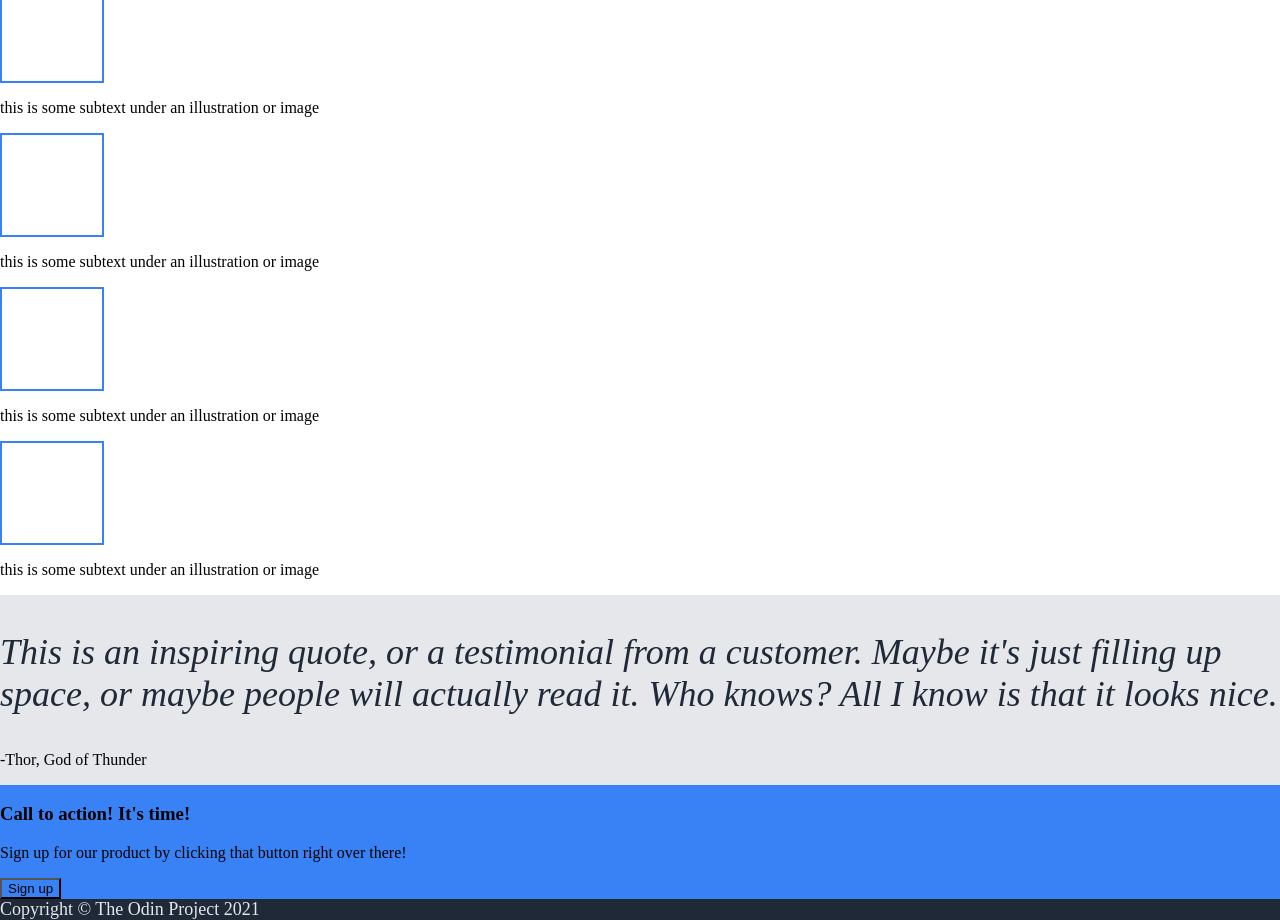
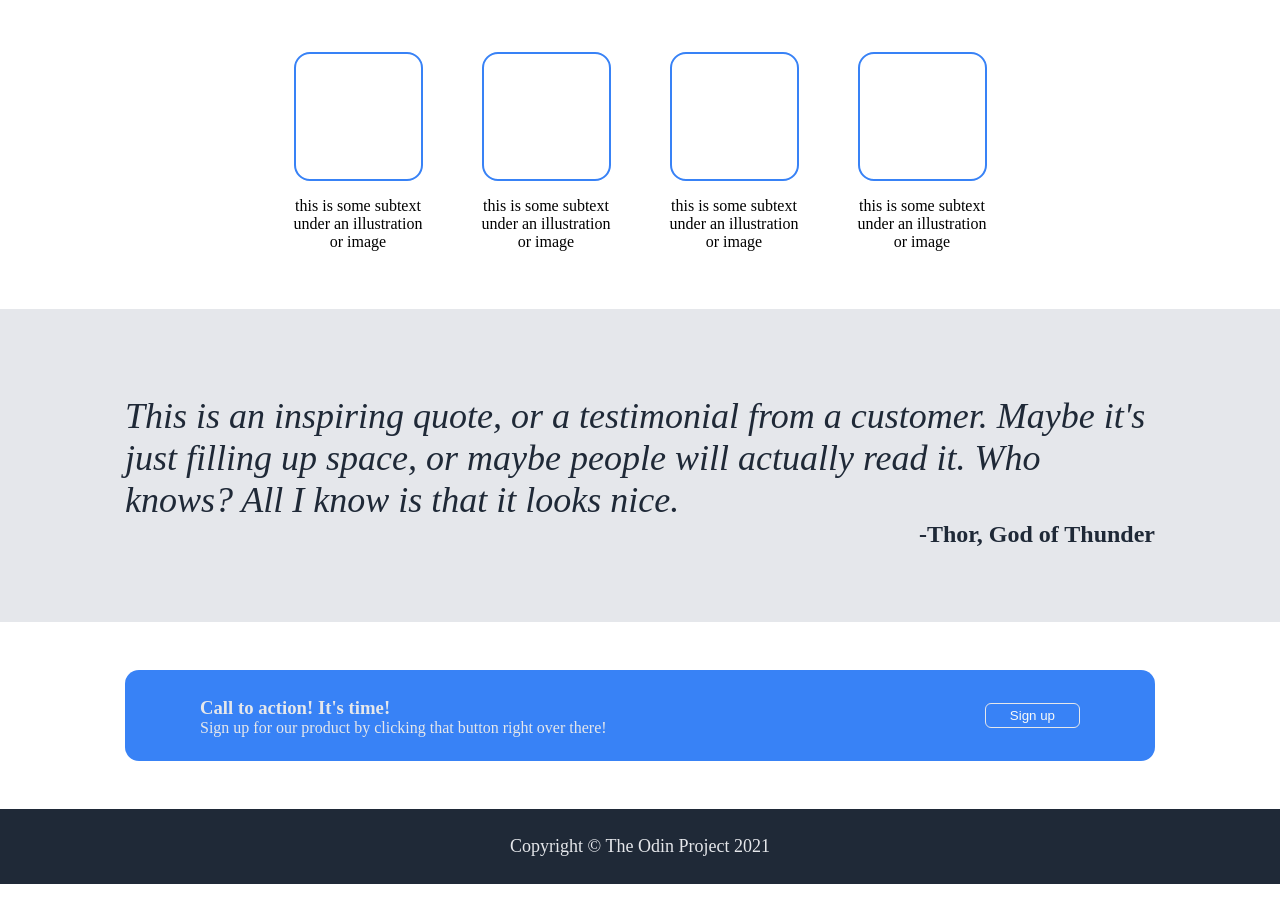
Before and after one commit to spoolD/odin-landing-page, a plain HTML site: page index.html in a window 1280 px wide. Shown: the part 486-1406 px from the top of the page. After the commit the page ends 1370 px from the top, so only its background shows below. Drawn offline with Linux system fonts and the light colour scheme.

Commit message:
Add flexbox styling

```diff
--- a/index.html
+++ b/index.html
@@ -26,33 +26,35 @@
         </div>
         <div class="info-section">
             <h1>Some random information.</h1>
-            <div>
+            <div class="info-container">
+                <div class="info-content">
                     <div class="blue-box"></div>
                     <p>this is some subtext under an illustration or image</p>
                 </div>
-            <div>
+                <div class="info-content">
                     <div class="blue-box"></div>
                     <p>this is some subtext under an illustration or image</p>
                 </div>
-            <div>
+                <div class="info-content">
                     <div class="blue-box"></div>
                     <p>this is some subtext under an illustration or image</p>
                 </div>
-            <div>
+                <div class="info-content">
                     <div class="blue-box"></div>
                     <p>this is some subtext under an illustration or image</p>
                 </div>
             </div>
+        </div>
         <div class="quote-section">
             <p class="quote">This is an inspiring quote, or a testimonial from a customer. Maybe it's just filling up space, or maybe people will actually read it. Who knows? All I know is that it looks nice.</p>
-            <p>-Thor, God of Thunder</p>
+            <p class="attribute">-Thor, God of Thunder</p>
         </div>
         <div class="action-section">
-            <div>
+            <div class="action-text">
                 <h3>Call to action! It's time!</h3>
                 <p> Sign up for our product by clicking that button right over there!</p>
-                <button>Sign up</button>
             </div>
+            <button id="action-button" >Sign up</button>
         </div>
         <div class="footer">
             Copyright &copy The Odin Project 2021
--- a/styles.css
+++ b/styles.css
@@ -10,6 +10,19 @@ body{
     background-color:#1F2937;
 }
 
+.header {
+    display: flex;
+    justify-content: space-between;
+    padding: 0 48px;
+}
+
+ul {
+    display: flex;
+    list-style: none;
+    padding: 0;
+    gap: 24px;
+}
+
 .header h1 {
     font-size: 24px;
     color: #F9FAF8;
@@ -20,6 +33,23 @@ li,
 .footer {
     font-size: 18px;
     color: #E5E7EB;
+}
+
+.hero-section {
+    display: flex;
+    padding: 48px 48px;
+    justify-content: space-between;
+    align-items: center;
+    gap: 24px;
+}
+
+.image-placeholder {
+    flex: 0 0 auto;
+    width: 500px;
+    height: 250px;
+    display: flex;
+    justify-content: center;
+    align-items: center;
 }
 
 .hero-text {
@@ -37,24 +67,98 @@ button {
     background-color: #3882F6;
 }
 
+button {
+    color: #F9FAF8;
+    padding: 4px 24px;
+    border: none;
+    border-radius: 6px;
+}
+
 .info-section h1 {
     font-size: 36px;
     font-weight: 800;
     color: #1F2937;
+    text-align: center;
  }
+
+ .info-container{
+    display: flex;
+    justify-content: center;
+    align-items: center;
+    gap: 48px;
+ }
+
+ .info-content {
+    width: 140px;
+    height: 300px;
+    flex: 0 0 auto;
+    display: flex;
+    flex-direction: column;
+    justify-content: center;
+    align-items: center;
+ }
+
+ .info-content p {
+    text-align: center;
+ }
+
 .blue-box {
-    height: 100px;
-    width: 100px;
+    height: 125px;
+    width: 125px;
     border: 2px solid #3882F6;
+    border-radius: 16px;
 }
 
 .quote-section {
     background-color: #E5E7EB;
+    padding: 50px 125px;
 }
 
-.quote{
+.attribute {
+    font-weight: 700;
+    font-size: 18pt;
+    color: #1F2937;
+    text-align: right;
+    margin-top: 0;
+}
+
+.quote {
     font-size: 36px;
     font-weight: 300;
     font-style: italic;
     color: #1F2937;
+    margin-bottom: 0;
 }
+
+.action-section {
+    margin: 48px 125px;
+    border-radius: 14px;
+    display: flex;
+    padding: 8px 75px;
+    justify-content: space-between;
+    align-items: center;
+}
+
+#action-button {
+    border: 1px solid #E5E7EB;
+    flex: 0 0 auto;
+}
+
+.action-text {
+    color: #E5E7EB;
+}
+
+.action-text h3{
+    margin-bottom: 0;
+}
+
+.action-text p{
+    margin-top: 0;
+}
+
+.footer{
+    height: 75px;
+    display: flex;
+    justify-content: center;
+    align-items: center;
+}
```
Lines whose indentation alone changed are shown as unchanged.
